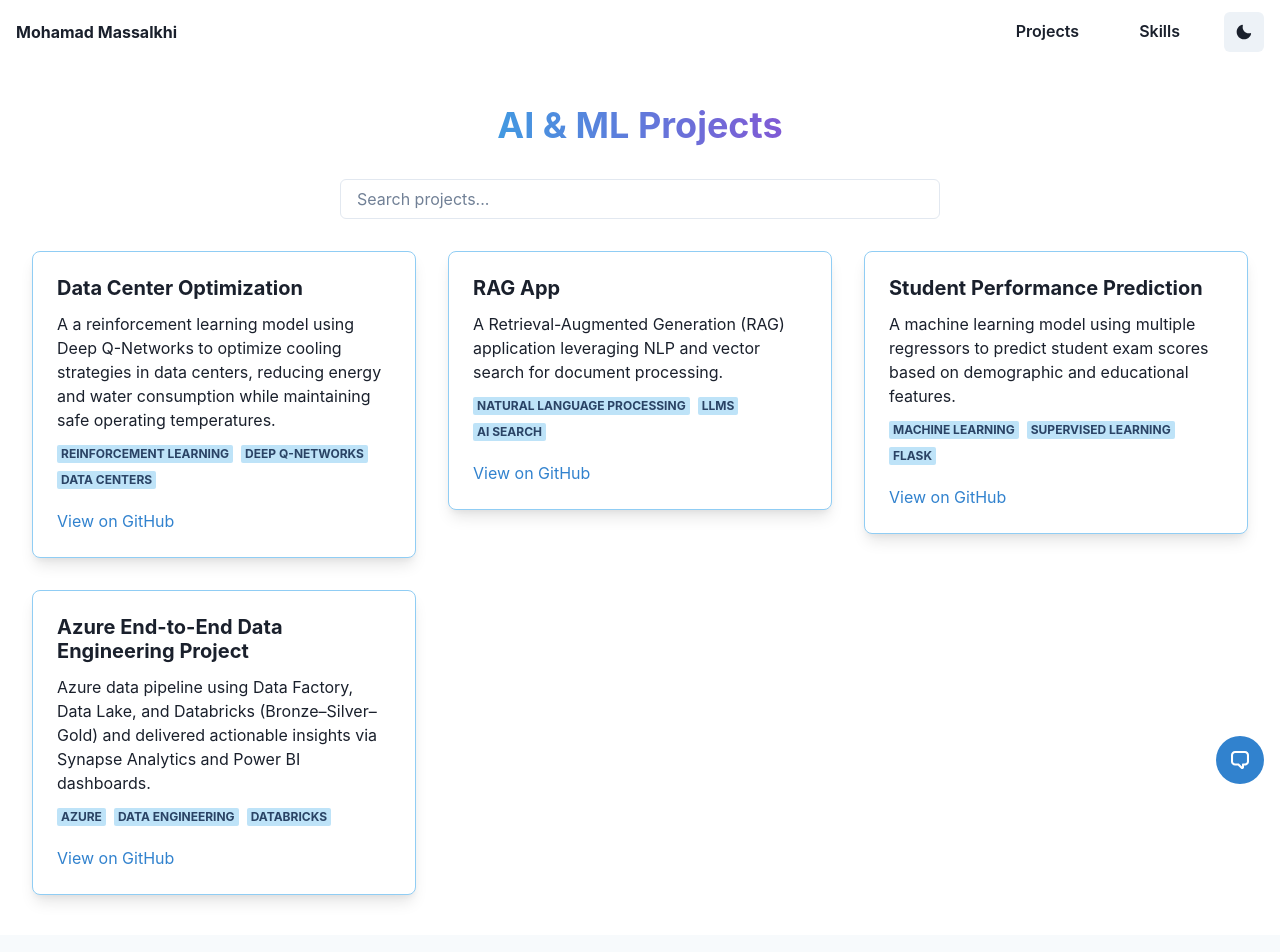
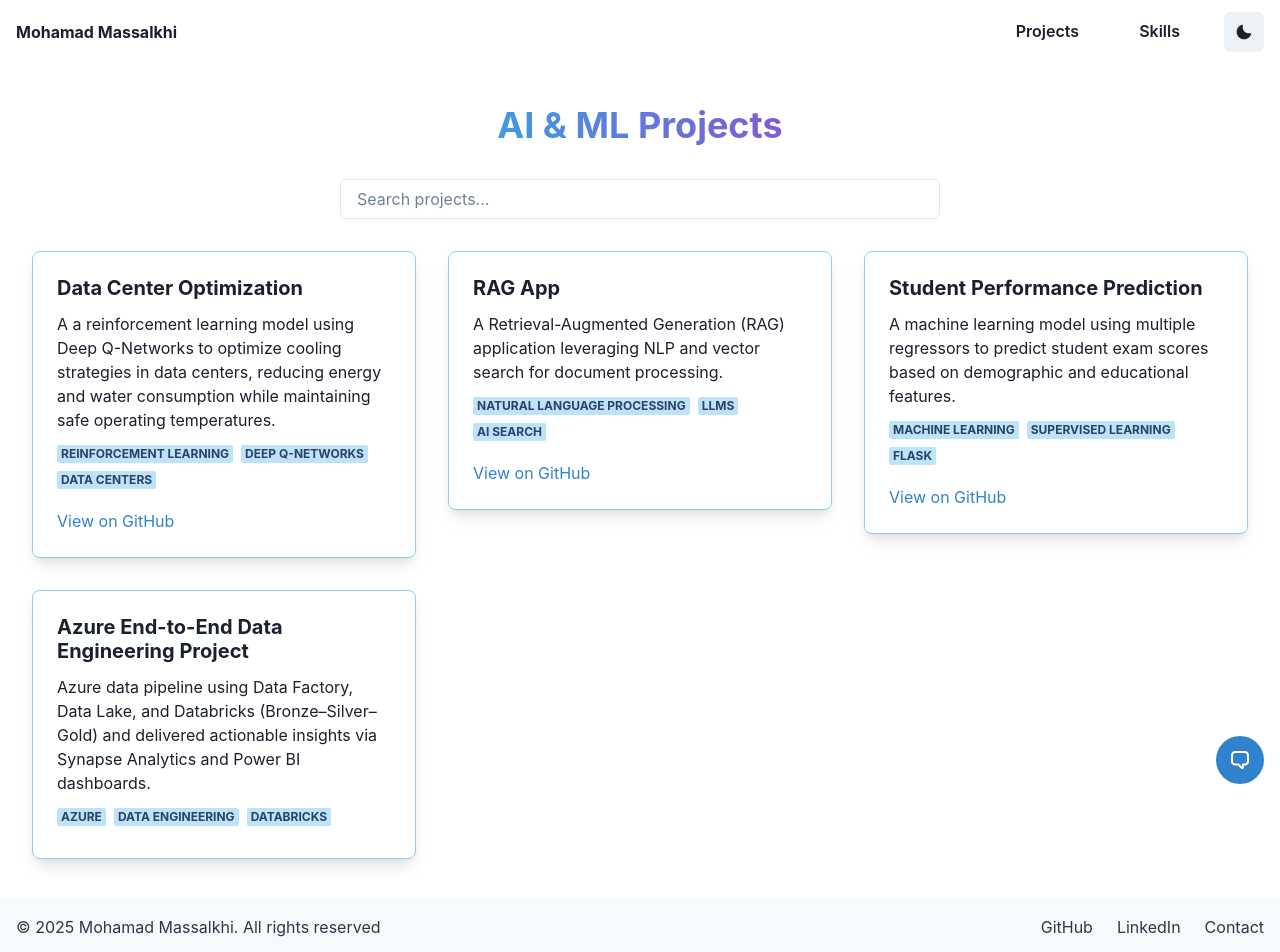
Before and after one commit to MohamadMassalkhi1/Portfolio, a React (Create React App) app: page /#/projects in a window 1280 px wide. Shown: the top 952 px of the page. Built offline with nearby package versions, Linux system fonts and the light colour scheme.

Commit message:
Minor fixes

```diff
--- a/src/pages/Home.tsx
+++ b/src/pages/Home.tsx
@@ -23,7 +23,7 @@ import {
   Badge,
 } from '@chakra-ui/react';
 import { keyframes } from '@emotion/react';
-import { FaGithub, FaLinkedin, FaEnvelope, FaArrowRight, FaBrain, FaRobot, FaChartLine, FaCode } from 'react-icons/fa';
+import { FaGithub, FaLinkedin, FaEnvelope, FaArrowRight, FaBrain, FaRobot, FaChartLine, FaCode, FaFilePdf} from 'react-icons/fa';
 import { motion } from 'framer-motion';
 import ParticleBackground from '../components/ParticleBackground';
 
@@ -72,7 +72,8 @@ const Home = () => {
   const socialLinks = [
     { icon: FaGithub, label: 'GitHub', href: 'https://github.com/MohamadMassalkhi1/AI-and-ML-Projects' },
     { icon: FaLinkedin, label: 'LinkedIn', href: 'https://linkedin.com/in/mohamadmassalkhi' },
-    { icon: FaEnvelope, label: 'Email', href: 'mailto:mohmassalkhi@gmail.com' }
+    { icon: FaEnvelope, label: 'Email', href: 'mailto:mohmassalkhi@gmail.com' },
+    { icon: FaFilePdf, label: 'Resume', href: '/Mohamad Massalkhi - Resume.pdf' }
   ];
 
   return (
--- a/src/pages/Projects.tsx
+++ b/src/pages/Projects.tsx
@@ -143,9 +143,11 @@ const Projects = () => {
                   </Box>
 
                   {/* GitHub link */}
-                  <Link href={project.html_url} isExternal color="blue.500">
-                    View on GitHub
-                  </Link>
+                  {project.html_url && (
+                    <Link href={project.html_url} isExternal color="blue.500">
+                      View on GitHub
+                    </Link>
+                  )}
                 </VStack>
               </Box>
             </motion.div>
```
Also changed, not shown: 1 other file (tests, documents, lock files or other folders).
